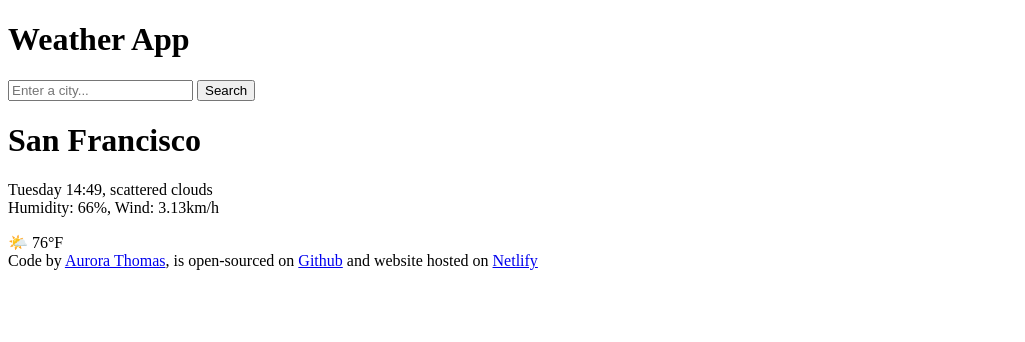
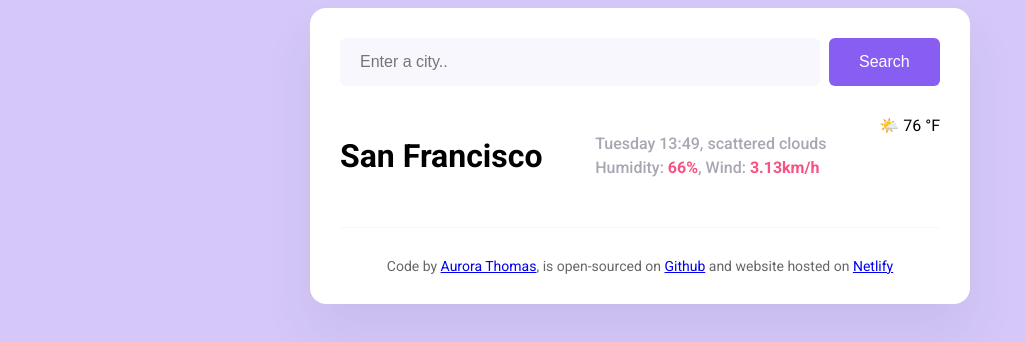
Before and after one commit to auborealis-cyber/vanillasearchtake2, a plain HTML site: page index.html in a window 1280 px wide. Shown: the whole page, without its empty margins (0-1025 px from the left). Drawn offline with Linux system fonts and the light colour scheme.

Commit message:
Added classes to html for css, updated style css file

```diff
--- a/index.html
+++ b/index.html
@@ -3,26 +3,41 @@
   <head>
     <meta charset="UTF-8" />
     <meta name="viewport" content="width=device-width, initial-scale=1.0" />
+     <link rel="preconnect" href="https://fonts.googleapis.com" />
+    <link rel="preconnect" href="https://fonts.gstatic.com" crossorigin />
+    <link
+      href="https://fonts.googleapis.com/css2?family=Roboto:ital,wght@0,100;0,300;0,400;0,500;0,700;0,900;1,100;1,300;1,400;1,500;1,700;1,900&display=swap"
+      rel="stylesheet"
+    />
+    <link rel="stylesheet" href="src/style.css" />
     <title>Vanilla Search Project</title>
   </head>
   <body>
-    <h1>Weather App</h1>
+    <div class="weather-app">
       <header>
-      <form>
-        <input type="search" placeholder="Enter a city..." required />
-        <input type="submit" value="Search" />
+        <form class="search-form">
+            <input
+              type="search"
+              placeholder="Enter a city.."
+              required
+              class="search-form-input"
+            />
+            <input type="submit" value="Search" class="search-form-button" />
         </form>
       </header>
       <main>
-      <div>
+          <div class="weather-app-data">
             <h1>San Francisco</h1>
-        <p>
-          Tuesday 14:49, scattered clouds
+            <p class="weather-app-details">
+              Tuesday 13:49, scattered clouds
               <br />
-          Humidity: 66%, Wind: 3.13km/h
+              Humidity: <strong>66%</strong>, Wind: <strong>3.13km/h</strong>
             </p>
+
+            🌤️
+            76
+            °F
         </div>
-      <div>🌤️ 76°F</div>
       </main>
       <footer>
         Code by
@@ -35,9 +50,12 @@
           >Github</a
         >
         and website hosted on
-      <a href="https://main--vanillasearchweek7hw.netlify.app/" target="_blank"
+        <a
+          href="https://main--vanillasearchweek7hw.netlify.app/"
+          target="_blank"
           >Netlify</a
         >
       </footer>
+    </div>
   </body>
 </html>
--- /dev/null
+++ b/src/style.css
@@ -0,0 +1,68 @@
+body {
+  background-color: #d5c8f8;
+  font-family: "Roboto", sans-serif;
+}
+.weather-app {
+  background: white;
+  max-width: 600px;
+  margin: 0 auto;
+  box-shadow: 0 30px 50px rgba(65, 50, 100, 0.08);
+  border-radius: 16px;
+  padding: 30px;
+}
+.search-form-input {
+  background-color: #f9f7fe;
+  border: none;
+  border-radius: 6px;
+  width: 80%;
+  font-size: 16px;
+  padding: 15px 20px;
+}
+
+.search-form-button {
+  background: #885df1;
+  padding: 15px 30px;
+  border: none;
+  font-size: 16px;
+  margin-left: 5px;
+  border-radius: 6px;
+  color: white;
+}
+
+main {
+  padding: 30px 0;
+}
+
+.weather-app-data {
+  display: flex;
+  justify-content: space-between;
+}
+
+.weather-app-city {
+  margin: 0;
+  font-size: 38px;
+  line-height: 48px;
+}
+
+.weather-app-details {
+  font-size: 16px;
+  color: rgba(39, 33, 66, 0.4);
+  line-height: 24px;
+  font-weight: 500;
+}
+
+.weather-app-details strong {
+  color: #f65282;
+}
+
+
+
+
+
+footer {
+  border-top: 1px solid #f9f7fe;
+  padding: 30px 0 0 0;
+  text-align: center;
+  font-size: 14px;
+  color: rgba(0, 0, 0, 0.6);
+}
```
Lines whose indentation alone changed are shown as unchanged.
